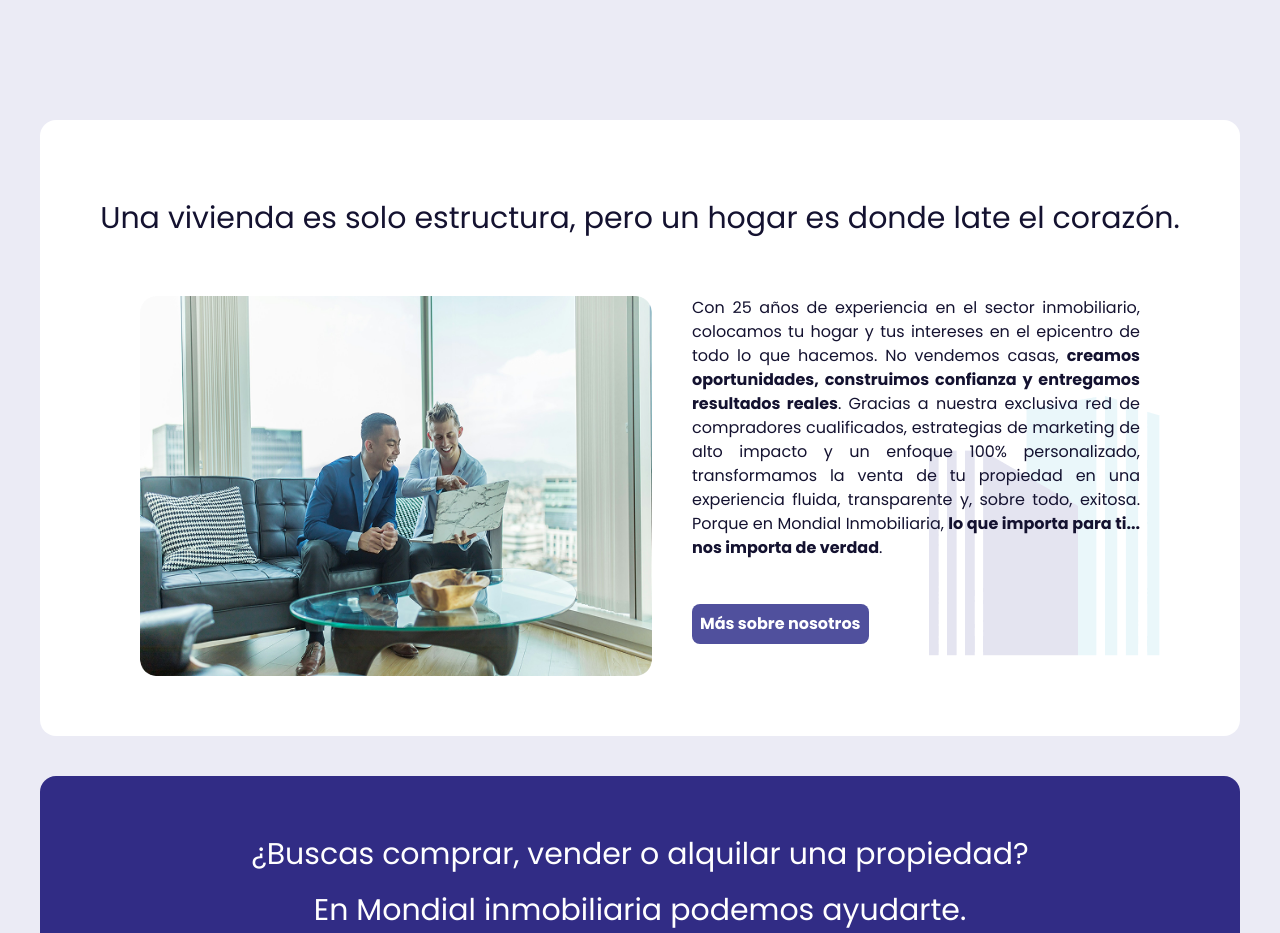
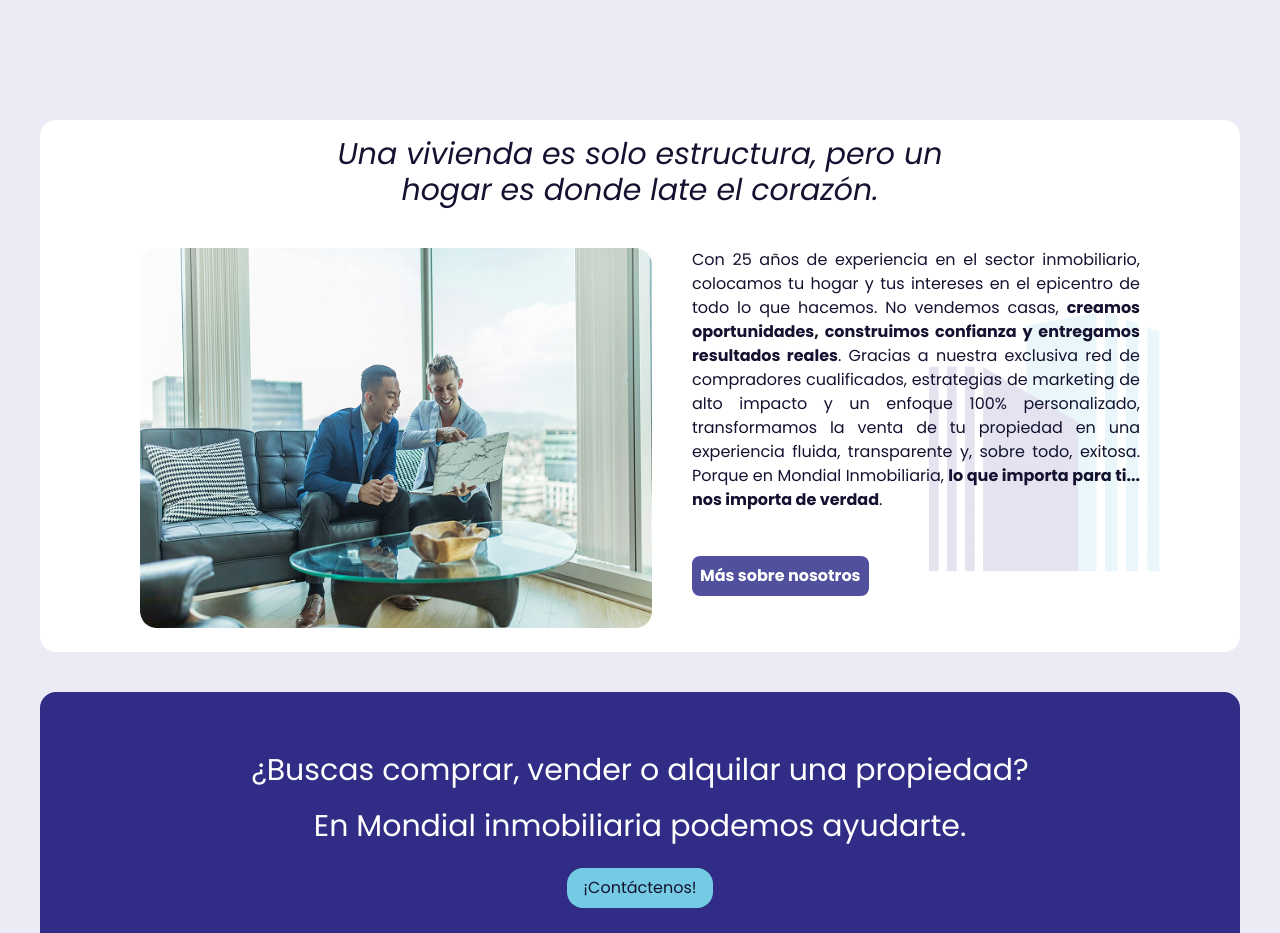
Before and after one commit to pamonge/Mondial, a React (Vite) app: page / in a window 1280 px wide. Shown: the part 1560-2493 px from the top of the page. Built offline with nearby package versions, Linux system fonts and the light colour scheme.

Commit message:
style:exporte estilos y cambie algunos py y px

```diff
--- a/src/components/home/MondialSlogan.jsx
+++ b/src/components/home/MondialSlogan.jsx
@@ -2,6 +2,7 @@ import React from 'react'
 import dataMondial from '../../data/dataMondial.js'
 import imgSlogan from '../../assets/img/mondial-slogan.png'
 import imgBG from '../../assets/logo/isologo.png'
+import appStyles from '../../styles/appStyles.js'
 import { LinkComponent } from '../navigation/LinkComponent.jsx'
 
 export const MondialSlogan = () => {
@@ -16,13 +17,14 @@ export const MondialSlogan = () => {
       />
 
       {/* Contenido - SIN bg-white aquí */}
-    <div className='relative z-10 h-full flex flex-col px-8'>
+      <div className='relative z-10 h-full flex flex-col px-6'>
 
-      <h2 className='pt-20 text-3xl text-center'>
-        Una vivienda es solo estructura, pero un hogar es donde late el corazón.
+        <h2 className={`lg:w-7/12 lg:mx-auto ${appStyles.mainTitle} ${appStyles.mainTitleColor} `}>
+          Una vivienda es solo estructura, pero un hogar es
+          donde late el corazón.
         </h2>
 
-      <div className='flex max-lg:flex-col px-5 py-15 gap-10 justify-center'>
+        <div className='flex max-lg:flex-col px-5 py-6 gap-10 justify-center'>
 
           <div className='flex justify-center' >
             <img className='rounded-2xl max-w-lg max-md:w-full' src={imgSlogan} alt="image mondial slogan" />
@@ -33,7 +35,7 @@ export const MondialSlogan = () => {
               Con 25 años de experiencia en el sector inmobiliario, colocamos tu hogar y tus intereses en el epicentro de todo lo que hacemos.
               No vendemos casas, <strong>creamos oportunidades, construimos confianza y entregamos resultados reales</strong>. Gracias a nuestra exclusiva red de compradores cualificados, estrategias de marketing de alto impacto y un enfoque 100% personalizado, transformamos la venta de tu propiedad en una experiencia fluida, transparente y, sobre todo, exitosa. Porque en Mondial Inmobiliaria, <strong>lo que importa para ti... nos importa de verdad</strong>.
             </p>
-          <div className='self-start py-8'>
+            <div className='self-start py-8 '>
               <LinkComponent src='/us' desc='Más sobre nosotros' />
             </div>
           </div>
```
Lines whose indentation alone changed are shown as unchanged.
